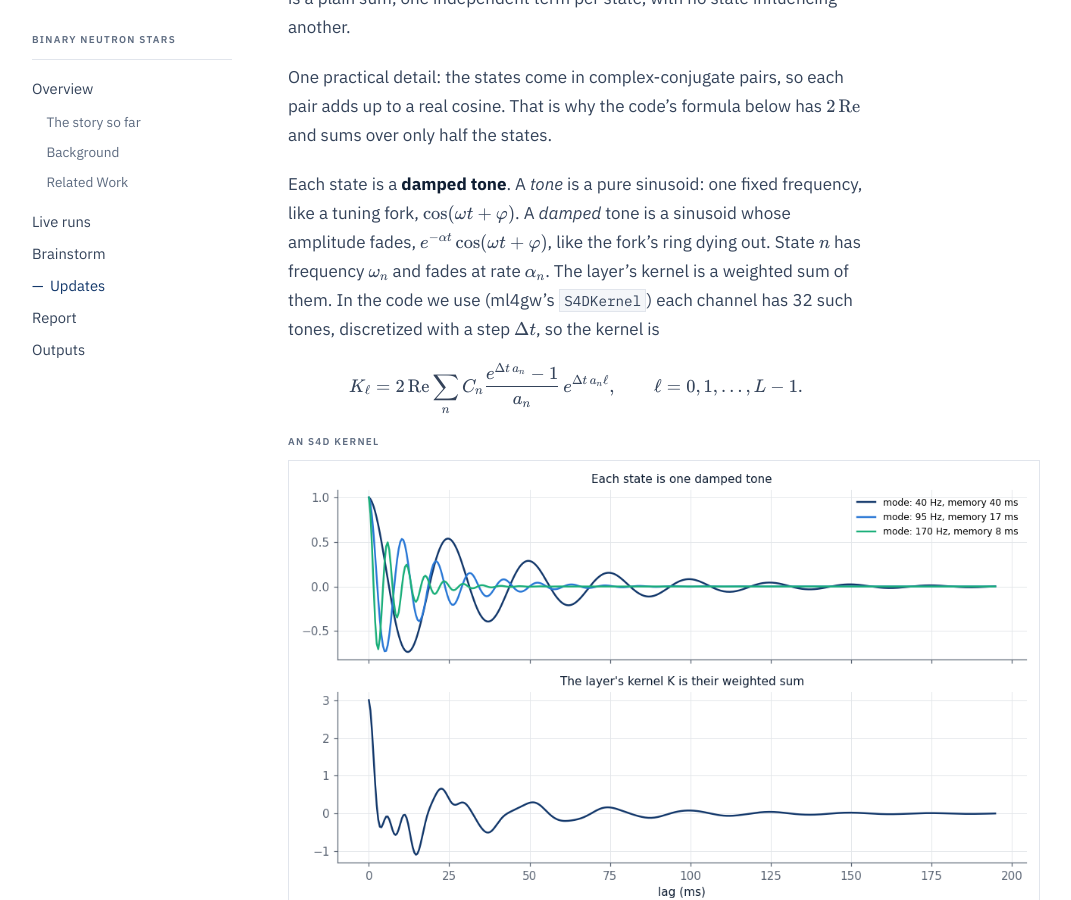
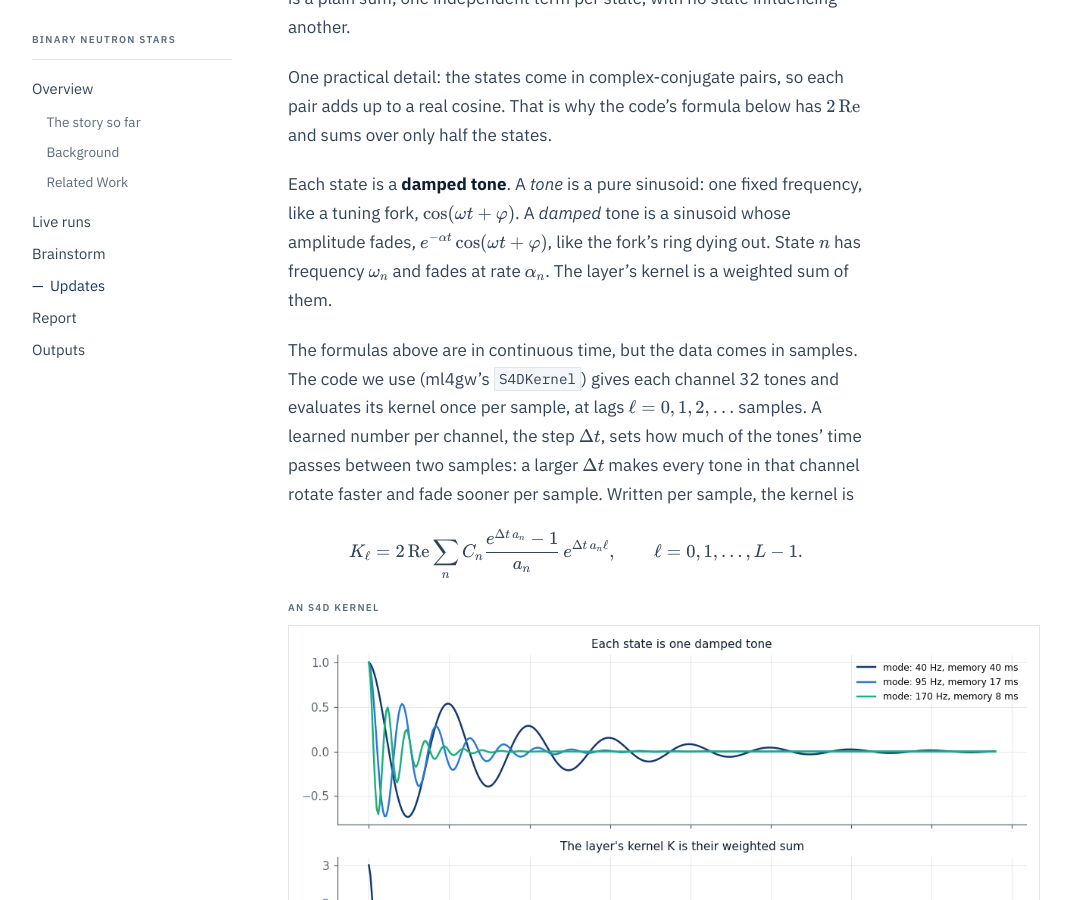
Before and after one commit to kyoon-mit/kyoon-mit.github.io, a Jekyll site: the page built from docs/_updates/2026-10-07-chirp-kernels.md, in a window 1280 px wide and 900 px high, scrolled down 1955 px. Shown: the whole window, without its empty margins (104-1175 px from the left). Built offline with Jekyll 4.4.1, drawn with Linux system fonts in a browser that asks for light colours.

Commit message:
Clarify how the S4D kernel is evaluated per sample
Co-Authored-By: Claude Opus 5.5 <noreply@anthropic.com>

```diff
--- a/docs/_updates/2026-10-07-chirp-kernels.md
+++ b/docs/_updates/2026-10-07-chirp-kernels.md
@@ -86,9 +86,15 @@ frequency, like a tuning fork, $$\cos(\omega t + \varphi)$$. A *damped*
 tone is a sinusoid whose amplitude fades, $$e^{-\alpha t}\cos(\omega t +
 \varphi)$$, like the fork's ring dying out. State $$n$$ has frequency
 $$\omega_n$$ and fades at rate $$\alpha_n$$. The layer's kernel is a weighted
-sum of them. In the code
-we use (ml4gw's `S4DKernel`) each channel has 32 such tones, discretized with
-a step $$\Delta t$$, so the kernel is
+sum of them.
+
+The formulas above are in continuous time, but the data comes in samples.
+The code we use (ml4gw's `S4DKernel`) gives each channel 32 tones and
+evaluates its kernel once per sample, at lags $$\ell = 0, 1, 2, \dots$$
+samples. A learned number per channel, the step $$\Delta t$$, sets how much
+of the tones' time passes between two samples: a larger $$\Delta t$$ makes
+every tone in that channel rotate faster and fade sooner per sample. Written
+per sample, the kernel is
 
 $$
 K_\ell = 2\,\mathrm{Re}\sum_n C_n \frac{e^{\Delta t\, a_n}-1}{a_n}\, e^{\Delta t\, a_n \ell}, \qquad \ell = 0, 1, \dots, L-1 .
```
